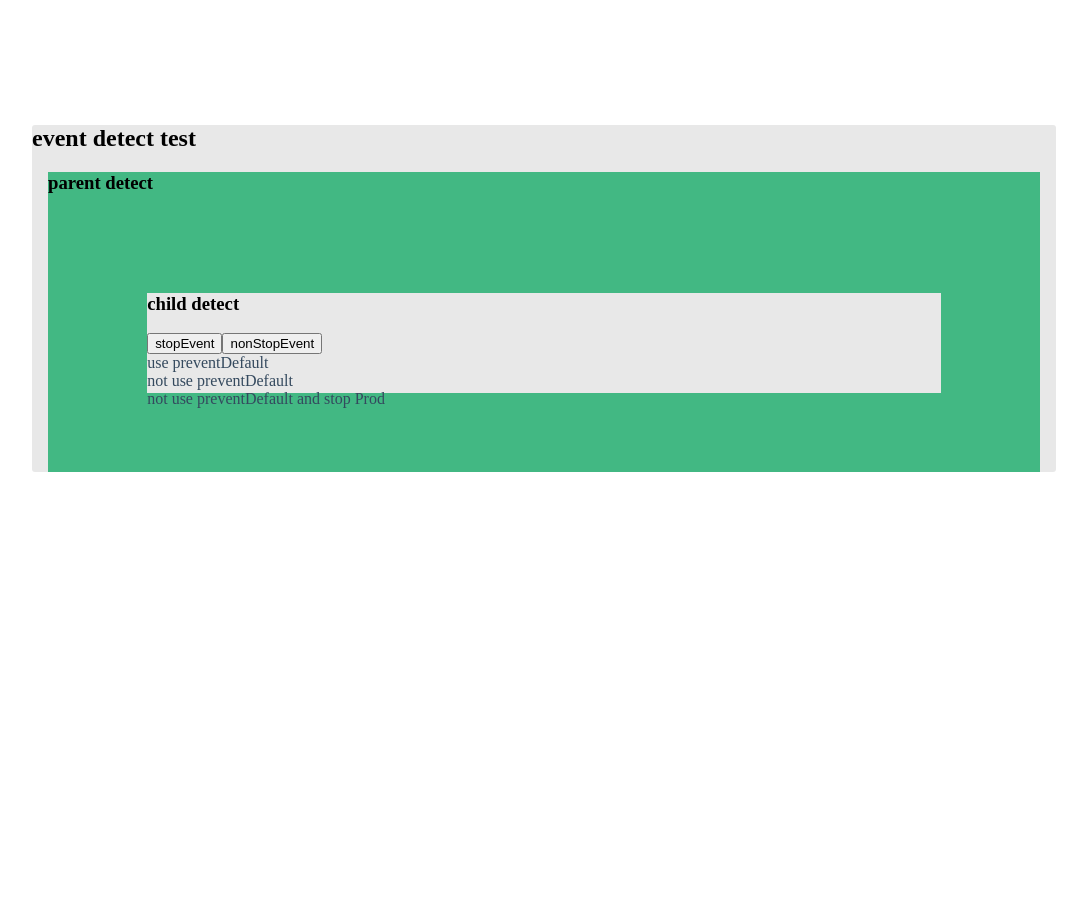
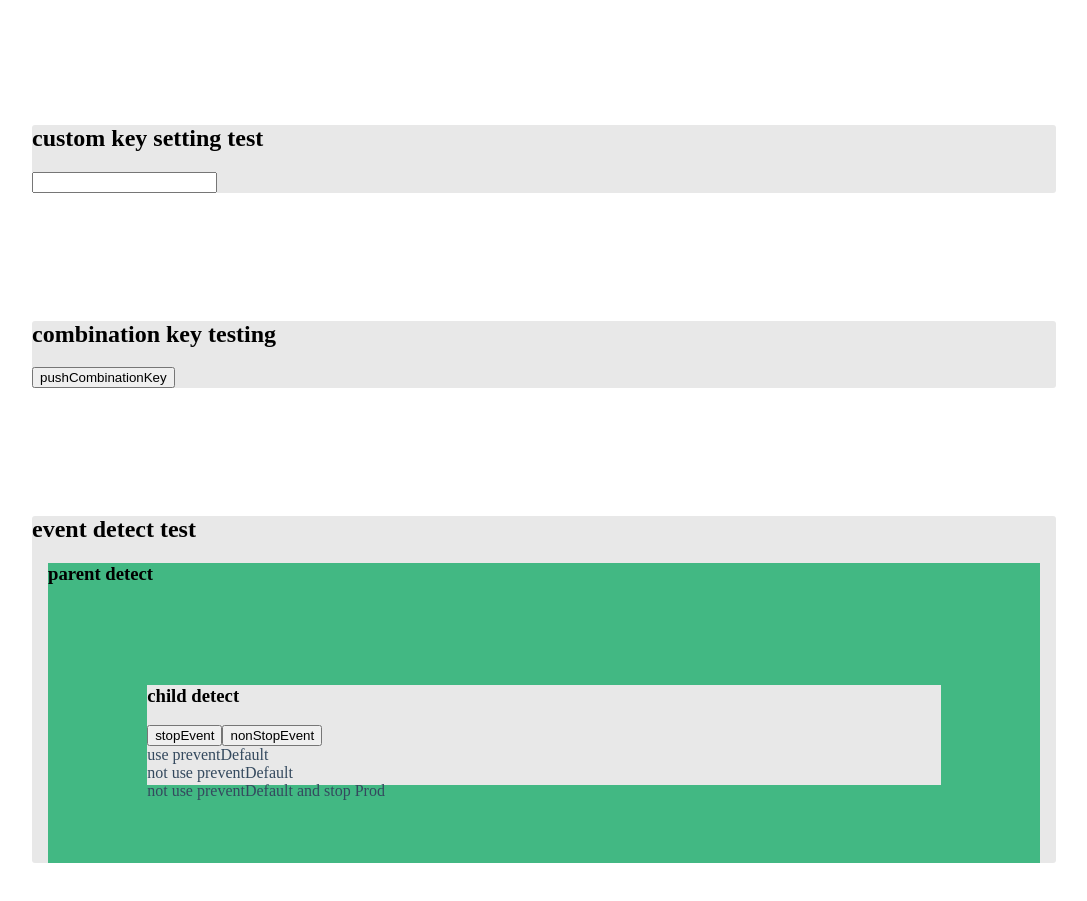
Before and after one commit to sunginHwang/vue-news-study, a Vue app: page /common in a window 1280 px wide. Shown: the part 840-1741 px from the top of the page, without its empty margins (96-1183 px from the left). Before the commit the page ends 1440 px from the top, so only its background shows below. Built offline with nearby package versions, Linux system fonts and the light colour scheme.

Commit message:
1. studying combination key event testing 2. custom keyCode setting -- not success

```diff
--- a/src/components/common/EventTesting.vue
+++ b/src/components/common/EventTesting.vue
@@ -14,6 +14,14 @@
             </template>
         </div>
         <div class="event-test-area">
+            <h2>custom key setting test</h2>
+            <input type="text" @keyup.86="pushBackSpaceKey"/>
+        </div>
+        <div class="event-test-area">
+            <h2>combination key testing</h2>
+            <button type="text" @click.shift="pushCombinationKey">pushCombinationKey</button>
+        </div>
+        <div class="event-test-area">
             <h2>event detect test</h2>
             <div class="detect-parent-area" @click="detectParent">
                 <h3>parent detect</h3>
@@ -28,7 +36,6 @@
                         <a href="https://www.naver.com" @click.prevent="detectChild">not use preventDefault</a>
                         <br/>
                         <a href="https://www.naver.com" @click.prevent.stop="detectChild">not use preventDefault and stop Prod</a>
-
                     </div>
                 </div>
             </div>
@@ -48,6 +55,12 @@
             toggleIfKeyType() {
                 this.ifKeyType = !this.ifKeyType;
             },
+            pushBackSpaceKey() {
+                console.log('pushBackSpaceKey');
+            },
+            pushCombinationKey() {
+                console.log('pushCombinationKey');
+            },
             detectParent(){
                 console.log('detectParent');
             },
@@ -62,7 +75,6 @@
     .event-area{
         margin-top: 3rem;
     }
-
     .event-test-area{
         margin: 10%;
         background-color: #e8e8e8;
--- a/src/main.js
+++ b/src/main.js
@@ -3,7 +3,12 @@ import App from './App.vue'
 import { router } from './routes';
 import ChartPlugin from "./plugins/ChartPlugin";
 import { store } from './store';
-Vue.config.productionTip = false
+
+Vue.config.productionTip = false;
+
+Vue.config.keyCodes = {
+  slash: 44,
+}
 
 Vue.use(ChartPlugin);
 
--- a/src/store/modules/item.js
+++ b/src/store/modules/item.js
@@ -16,7 +16,8 @@ export const getters = {
     fetchedItem(state) {
         return state.item;
     },
-}
+};
+
 //actions
 export const actions = {
     async FETCH_ITEM({ commit }, itemId) {
```
